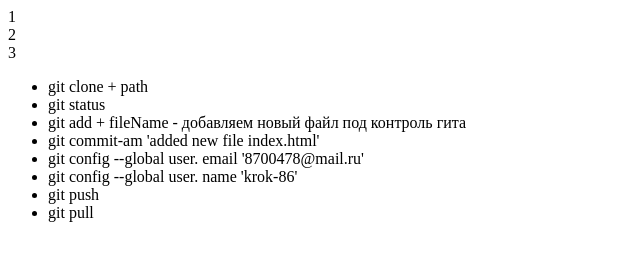
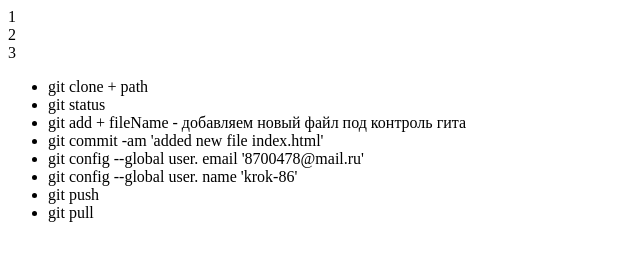
Before and after one commit to krok-86/git-lesson, a plain HTML site: page index.html in a window 1280 px wide. Shown: the full height of the page, 0-640 px from the left. Drawn offline with Linux system fonts and the light colour scheme.

Commit message:
added new file index.html

```diff
--- a/index.html
+++ b/index.html
@@ -7,7 +7,7 @@
         <li>git clone + path</li>
         <li>git status</li>
         <li>git add + fileName - добавляем новый файл под контроль гита</li>
-        <li>git commit-am 'added new file index.html'</li>
+        <li>git commit -am 'added new file index.html'</li><!--фиксируем изменения-->
         <li>git config --global user. email '8700478@mail.ru'</li><!-- авторизация по почте -->
         <li>git config --global user. name 'krok-86'</li><!-- авторизация по имени-->
         <li>git push</li> <!--отправка файла на сервер, возможно попросит авторизаваться-->
```
